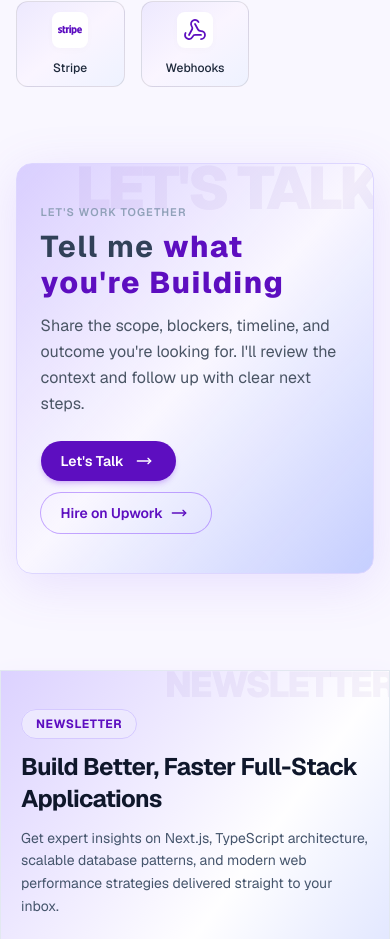
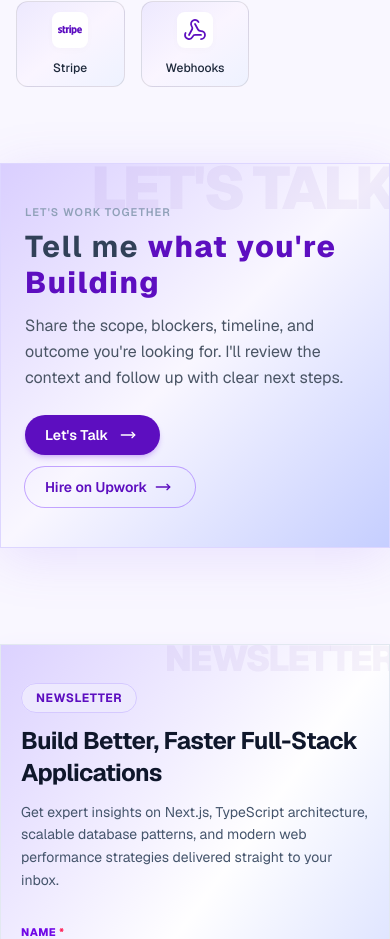
Before and after one commit to arifstk/arif-portfolio, a Next.js app: page / in a window 390 px wide. Shown: the part 2053-2992 px from the top of the page. Built offline with nearby package versions, Linux system fonts and the light colour scheme; no server answers; the database is empty.

Commit message:
some color

```diff
--- a/app/page.tsx
+++ b/app/page.tsx
@@ -57,7 +57,7 @@ const HomePage = async ({ searchParams }: HomePageProps) => {
         baseUrl="/"
       />
       <Skills />
-      <div className='pt-3 sm:pt-11 pb-4 w-[92%] xl:w-[80%] mx-auto'>
+      <div className='pt-3 sm:pt-11 pb-4 w-full sm:w-[92%] xl:w-[80%] mx-auto'>
         <HireButtonBanner />
       </div>
       <div className='pt-3 sm:pt-11 pb-4 w-[92%] xl:w-[80%] mx-auto'>
--- a/components/Contact.tsx
+++ b/components/Contact.tsx
@@ -87,7 +87,7 @@ export default function Contact() {
           <span className="inline-flex items-center gap-2 text-sm text-gray-500 dark:text-gray-400 font-semibold tracking-[0.2em] uppercase mb-4">
             Contact
           </span>
-          <h2 className="font-syne text-2xl md:text-4xl lg:text-6xl font-bold leading-tight mb-2 text-violet-700 ">
+          <h2 className="font-syne text-2xl md:text-4xl lg:text-6xl font-bold leading-tight mb-2 text-violet-800 ">
             Let&apos;s work <span className="bg-clip-text">together.</span>
           </h2>
           <p className="mt-4 text-slate-400 text-base max-w-md leading-relaxed">
@@ -146,7 +146,7 @@ export default function Contact() {
                 </div>
                 <h3 className="font-syne text-2xl font-bold mb-2">Message sent Successfully!</h3>
                 <p className="text-sm mb-4">Thanks for reaching out. I&apos;ll be in touch within 24 hours.</p>
-                <button onClick={() => setStatus("idle")} className="text-xs font-semibold tracking-widest uppercase mb-4 text-violet-700 hover:text-violet-600 transition-colors cursor-pointer">
+                <button onClick={() => setStatus("idle")} className="text-xs font-semibold tracking-widest uppercase mb-4 text-violet-800 hover:text-violet-700 transition-colors cursor-pointer">
                   Send another →
                 </button>
               </div>
@@ -203,7 +203,7 @@ export default function Contact() {
                 )}
                 <button
                   type="submit" disabled={status === "sending"}
-                  className="w-full relative flex items-center justify-center gap-3 py-2 px-6 rounded-xl font-syne font-semibold text-sm tracking-wide transition-all duration-300 bg-violet-700 text-white hover:bg-violet-600 dark:bg-violet-700 dark:hover:bg-violet-600 border border-gray-400 dark:border-white/50 disabled:opacity-60 disabled:cursor-not-allowed cursor-pointer"
+                  className="w-full relative flex items-center justify-center gap-3 py-2 px-6 rounded-xl font-syne font-semibold text-sm tracking-wide transition-all duration-300 bg-violet-800 text-white hover:bg-violet-700 dark:bg-violet-700 dark:hover:bg-violet-600 border border-gray-400 dark:border-white/50 disabled:opacity-60 disabled:cursor-not-allowed cursor-pointer"
                 >
                   {status === "sending" ? (
                     <><svg className="animate-spin w-4 h-4" fill="none" viewBox="0 0 24 24"><circle className="opacity-25" cx="12" cy="12" r="10" stroke="currentColor" strokeWidth="4" /><path className="opacity-75" fill="currentColor" d="M4 12a8 8 0 018-8v8z" /></svg>Sending…</>
--- a/components/Footer.tsx
+++ b/components/Footer.tsx
@@ -53,7 +53,7 @@ export default function Footer() {
         <button
           onClick={handleScrollToTop}
           aria-label="Scroll back to top"
-          className="fixed bottom-1.5 group flex items-center gap-1.5 text-xs text-gray-400 hover:text-violet-600 transition-colors duration-300 cursor-pointer self-end md:self-auto"
+          className="fixed bottom-2 group flex items-center gap-1.5 text-xs text-gray-400 hover:text-violet-600 transition-colors duration-300 cursor-pointer self-end md:self-auto"
         >
           <ArrowUp className="w-5 h-5 font-bold group-hover:text-violet-600 text-violet-800 group-hover:-translate-y-1 transition-all duration-300" />
         </button>
--- a/components/HireButtonBanner.tsx
+++ b/components/HireButtonBanner.tsx
@@ -18,7 +18,7 @@ export default async function HireButtonBanner() {
   const hireButton = await getHireButtonData();
 
   return (
-    <div className="relative overflow-hidden mt-3 mb-10 rounded-2xl bg-linear-to-br from-violet-300/60 via-purple-50/10 to-indigo-300/60 dark:from-violet-950/40 dark:via-purple-950/20 dark:to-slate-900 shadow-[0_10px_50px_rgba(139,92,246,0.15)] dark:shadow-[0_10px_50px_rgba(139,92,246,0.1)] px-6 py-10 grid grid-cols-1 sm:grid-cols-3 gap-6 items-center justify-between border border-violet-200 dark:border-slate-800">
+    <div className="relative overflow-hidden mt-3 mb-10 rounded-none sm:rounded-2xl bg-linear-to-br from-violet-300/60 via-purple-50/10 to-indigo-300/60 dark:from-violet-950/40 dark:via-purple-950/20 dark:to-slate-900 shadow-[0_10px_50px_rgba(139,92,246,0.15)] dark:shadow-[0_10px_50px_rgba(139,92,246,0.1)] px-6 py-10 grid grid-cols-1 sm:grid-cols-3 gap-6 items-center justify-between border border-violet-200 dark:border-slate-800">
 
       <span className="absolute -top-1.5 sm:-top-6 -right-1.5 sm:-right-6 text-6xl sm:text-8xl md:text-9xl font-black text-violet-900/5 dark:text-violet-100/5 select-none pointer-events-none tracking-tighter uppercase z-0">
         Let's Talk
```
